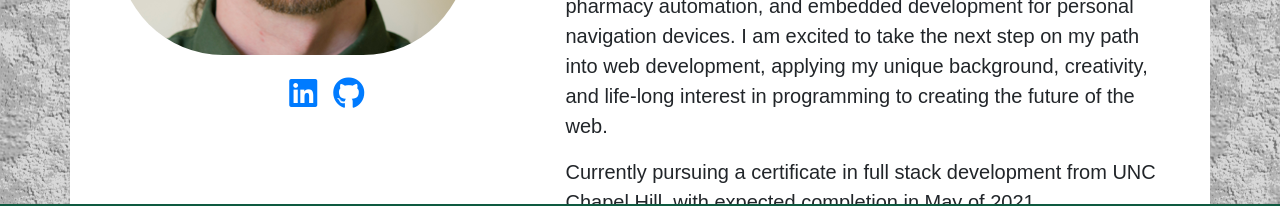
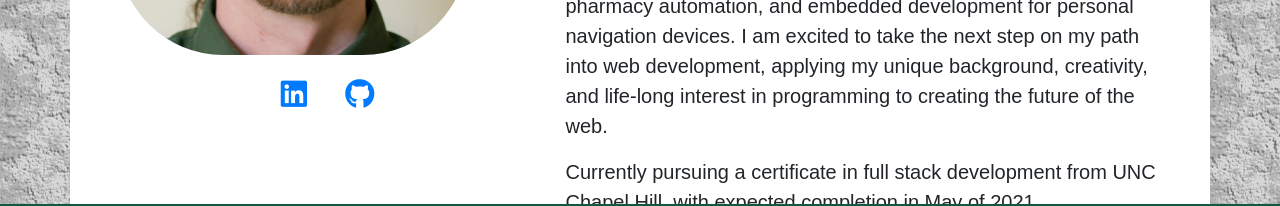
Before and after one commit to malenchite/malenchite.github.io, a React (Create React App) app: page / in a window 1280 px wide. Shown: the part 532-738 px from the top of the page. Built offline with nearby package versions, Linux system fonts and the light colour scheme.

Commit message:
Added mouseover animation to LinkedIn and GitHub icons

```diff
--- a/src/pages/About.css
+++ b/src/pages/About.css
@@ -4,6 +4,28 @@
   border-radius: 30%;
 }
 
-.link-icon {
-  font-size: 2rem;
+.icon-button {
+  border-radius: 50%;
+  height: 50px;
+  width: 50px;
+  border: none;
+  bottom: 6px;
+  font-size: 30px;
+  outline: none;
+  background-color: transparent;
 }
+
+.link-icon:hover::before {
+  animation: iconHover 0.5s 1;
+  animation-fill-mode: forwards;
+}
+
+@keyframes iconHover {
+  0% {
+    font-size: 30px;
+  }
+
+  100% {
+    font-size: 36px;
+  }
+}
--- a/src/pages/About.js
+++ b/src/pages/About.js
@@ -10,8 +10,16 @@ function About() {
         <div className="col-md-6 col-lg-5">
           <img className="img-fluid portrait" src={portrait} alt="Portrait of Me" />
           <div className="text-center">
-            <a href="https://www.linkedin.com/in/scisrael/" className="link-icon mr-3" target="_blank" aria-label="LinkedIn" rel="noreferrer"><i className="fab fa-linkedin"></i></a>
-            <a href="https://github.com/malenchite" className="link-icon" target="_blank" aria-label="GitHub" rel="noreferrer"><i className="fab fa-github"></i></a>
+            <button className="icon-button mr-3">
+              <a href="https://www.linkedin.com/in/scisrael/" target="_blank" rel="noreferrer" aria-label="LinkedIn" >
+                <i className="fab fa-linkedin link-icon"></i><span className="sr-only"> LinkedIn</span>
+              </a>
+            </button>
+            <button className="icon-button">
+              <a href="https://github.com/malenchite" target="_blank" rel="noreferrer" aria-label="LinkedIn" >
+                <i className="fab fa-github link-icon"></i><span className="sr-only"> GitHub</span>
+              </a>
+            </button>
           </div>
         </div>
         <div className="col-md-6 col-lg-7">
```
